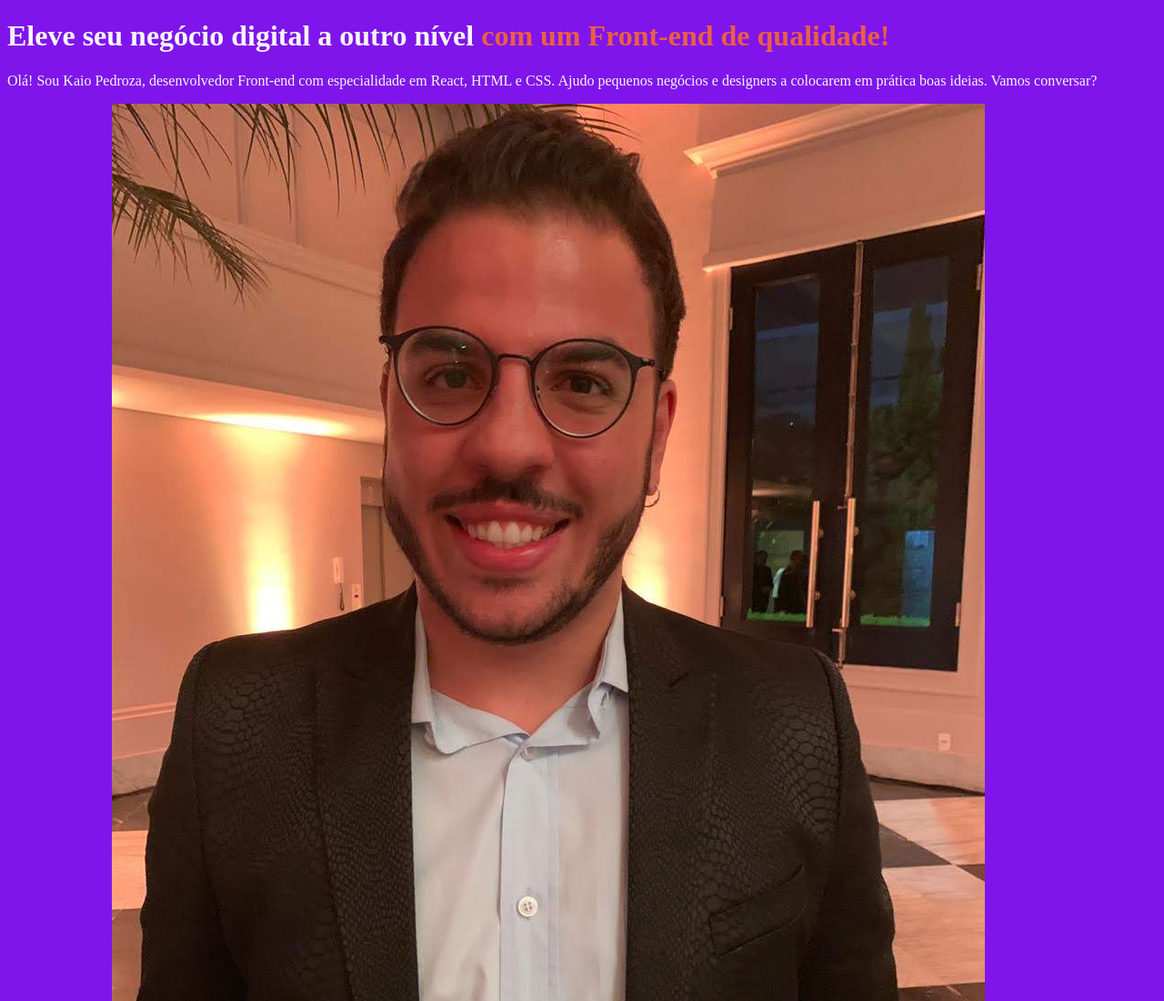
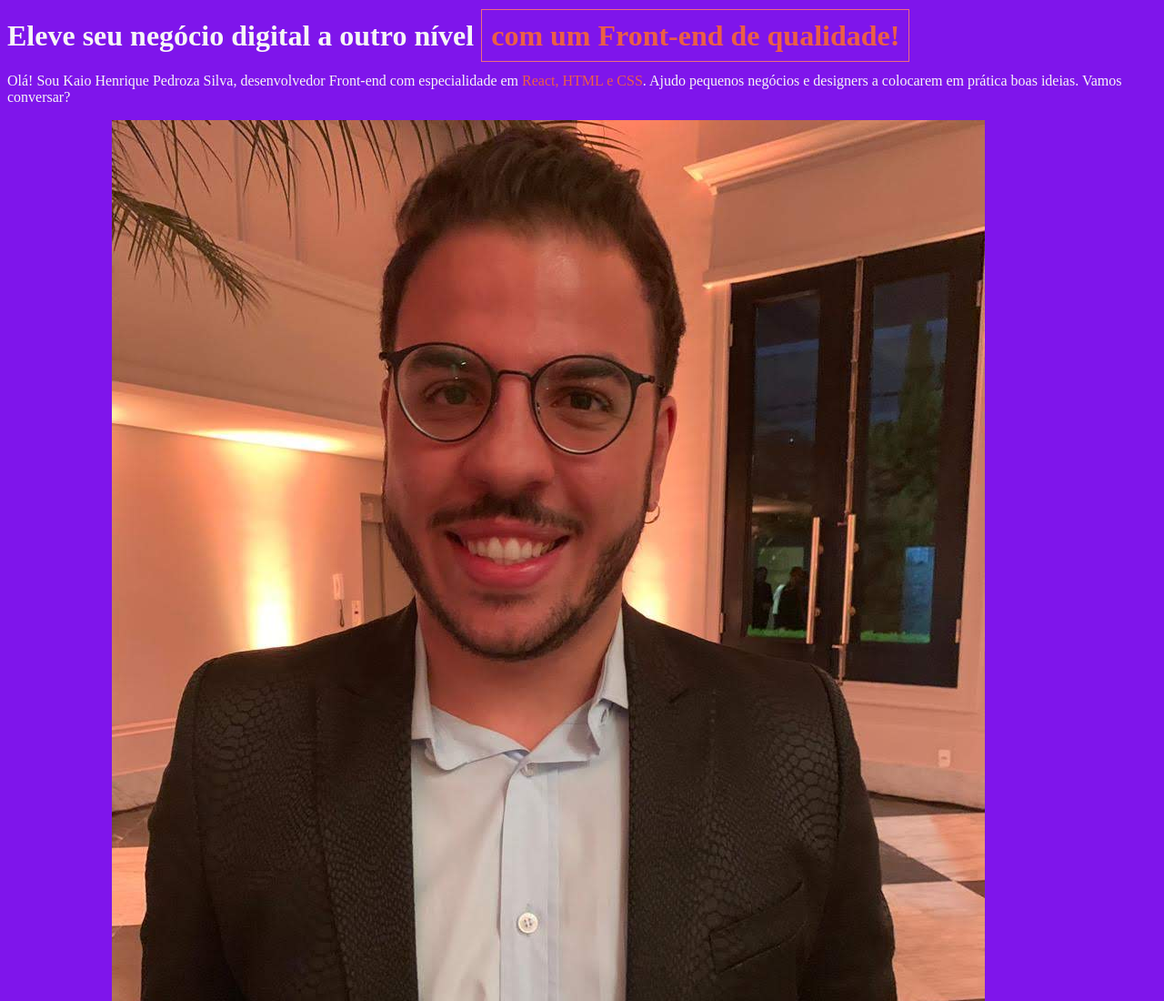
Before and after one commit to Kaiohenriqueps/imersao-frontend, a plain HTML site: page portfolio/index.html in a window 1280 px wide. Shown: the top 1100 px of the page at 91% size. Drawn offline with Linux system fonts and the light colour scheme.

Commit message:
usando css e mudando algumas configurações do titulo

```diff
--- a/portfolio/index.html
+++ b/portfolio/index.html
@@ -11,7 +11,7 @@
         <header></header>
         <main>
             <h1>Eleve seu negócio digital a outro nível <strong>com um Front-end de qualidade!</strong></h1>
-            <p>Olá! Sou Kaio Pedroza, desenvolvedor Front-end com especialidade em React, HTML e CSS. Ajudo pequenos negócios e designers a colocarem em prática boas ideias. Vamos conversar?</p>
+            <p>Olá! Sou Kaio Henrique Pedroza Silva, desenvolvedor Front-end com especialidade em <span>React, HTML e CSS</span>. Ajudo pequenos negócios e designers a colocarem em prática boas ideias. Vamos conversar?</p>
             <a href="https://linkedin.com/in/kaiohenriqueps">LinkedIn</a>
             <a href="https://github.com/Kaiohenriqueps">GitHub</a>
             <img src="images/kaio.jpg" alt="Foto de Kaio Pedroza">
--- a/portfolio/styles.css
+++ b/portfolio/styles.css
@@ -10,6 +10,12 @@ a {
 
 strong {
     color: #EB5E46;
+    border: 1px solid #ED6D7C;
+    padding: 10px;
+}
+
+span {
+    color: #EB5E46;
 }
 
 footer {
```
